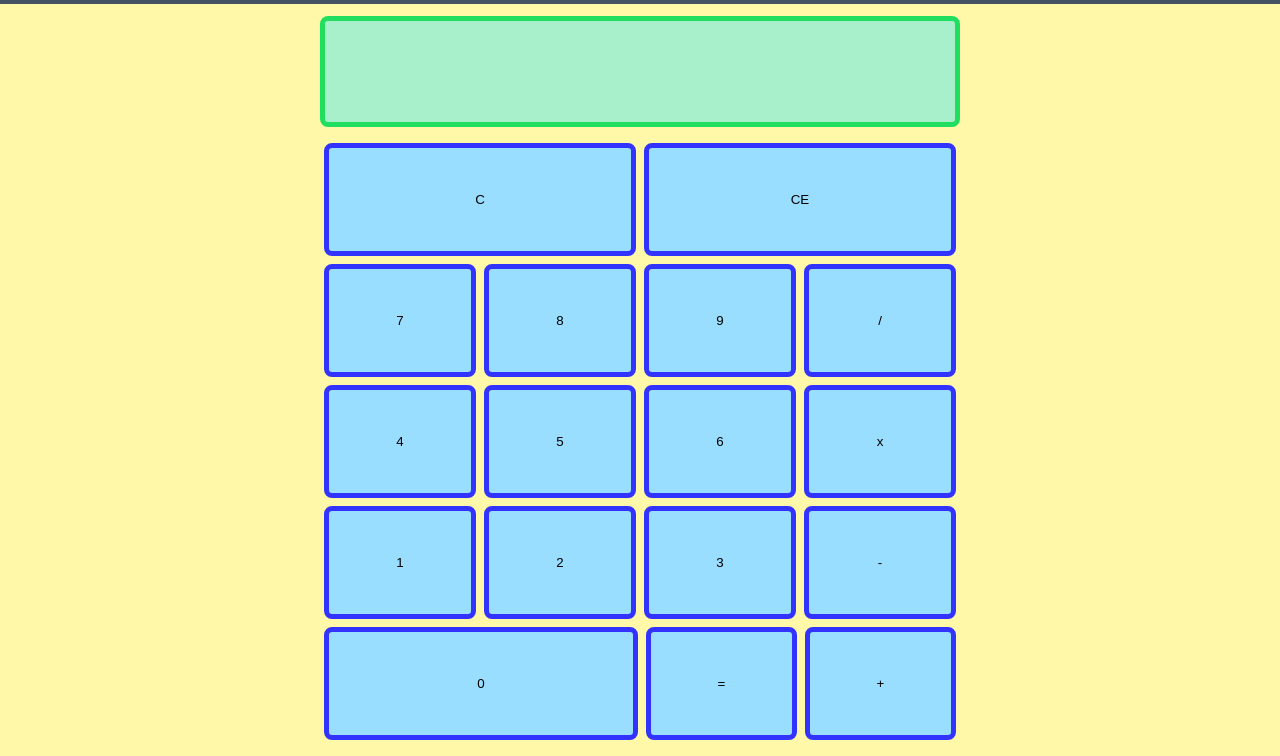
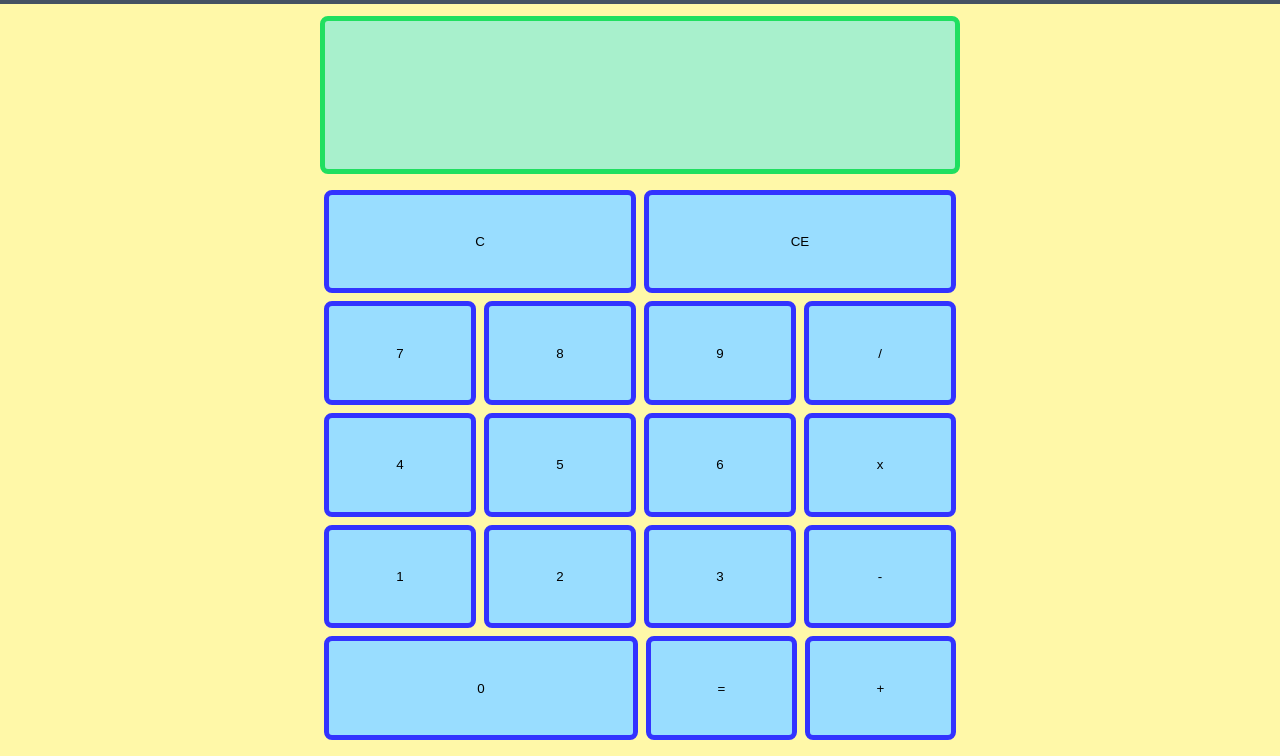
Before and after one commit to justinofimbert/calculator, a plain HTML site: page index.html in a window 1280 px wide. Shown: the part 44-800 px from the top of the page. Drawn offline with Linux system fonts and the light colour scheme.

Commit message:
Change display sizing and order of content
display now occupies a larger vertical portion of the screen, it has
more padding, and now the order of currentNumber and
previous-number-and-operator was interchanged

```diff
--- a/index.html
+++ b/index.html
@@ -15,8 +15,8 @@
   </div>
   <div id="calculator">
     <div id="display">
+      <div id="previous-number-and-operator"></div>
       <div id="current-number"></div>
-      <div id="previous-number-and-operator"></div>
     </div>
     <div id="keypad">
       <div>
--- a/style.css
+++ b/style.css
@@ -38,10 +38,10 @@ body {
   margin: 12px 5px;
   display: flex;
   flex-direction: column;
-  flex: 1;
-  height: 12vh;
+  flex: 1.5;
   width: 50vw;
   box-sizing: border-box;
+  padding: 4px;
   background-color: hsl(150, 70%, 80%);
   border: solid hsl(140, 75%, 50%) 5px;
   border-radius: 8px;
```
